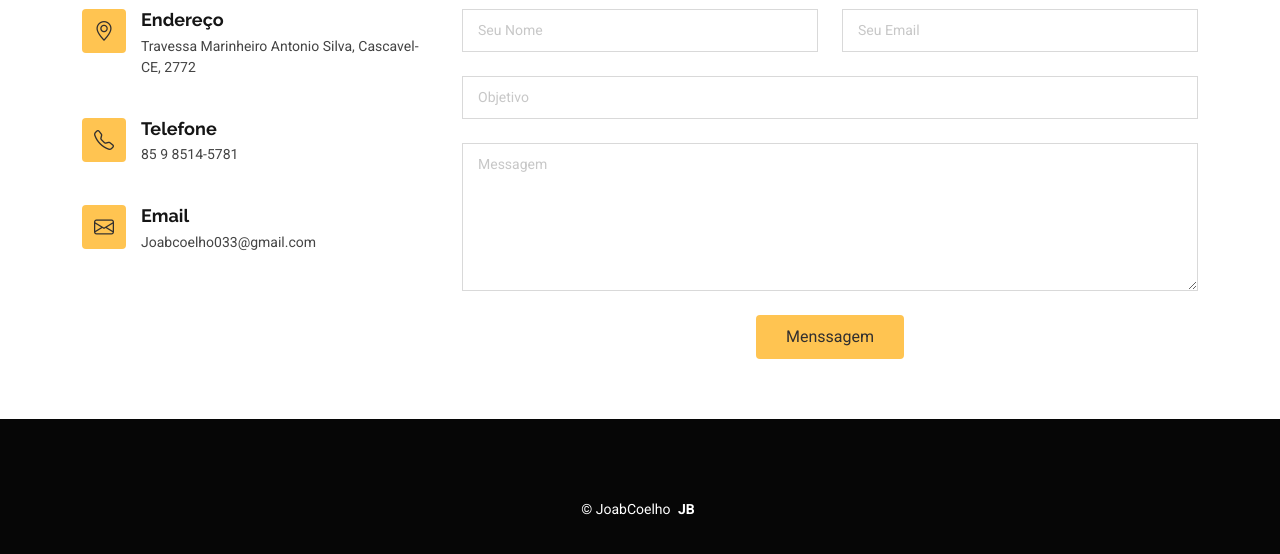
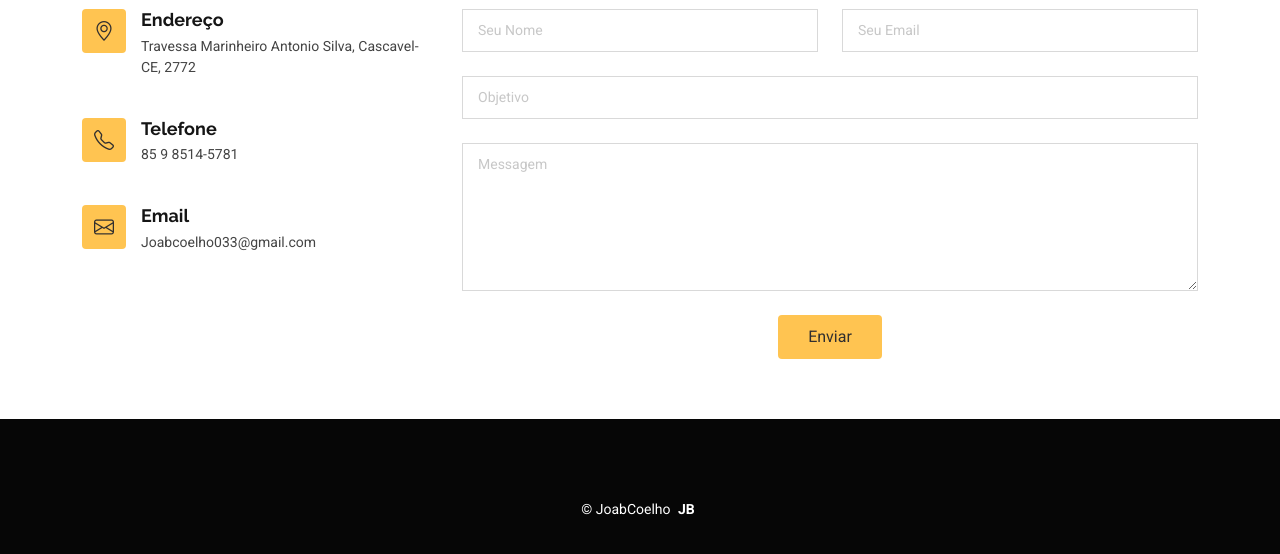
Before and after one commit to JoabCoelh0/Xadres, a plain HTML site: page index.html in a window 1280 px wide. Shown: the part 5761-6315 px from the top of the page. Drawn offline with Linux system fonts and the light colour scheme.

Commit message:
corrrigindo erros

```diff
--- a/index.html
+++ b/index.html
@@ -509,7 +509,7 @@
                   <div class="error-message"></div>
                   <div class="sent-message">Your message has been sent. Thank you!</div>
 
-                  <button type="submit">Menssagem</button>
+                  <button type="submit">Enviar</button>
                 </div>
 
               </div>
```
